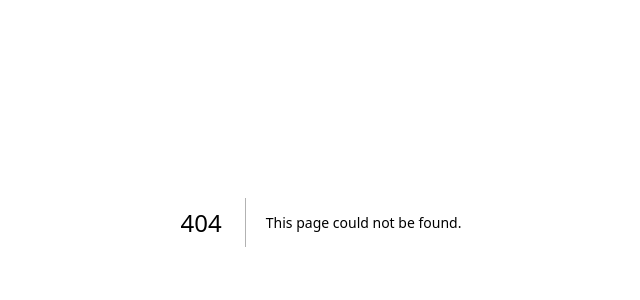
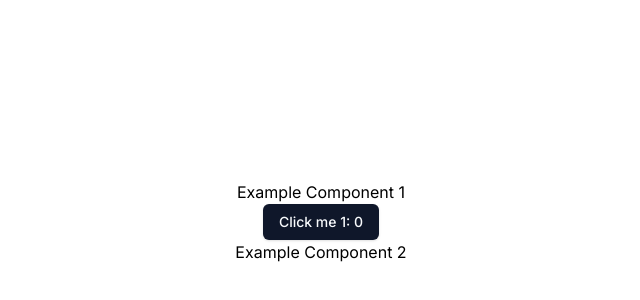
Before and after one commit to iamparmjeetmishra/learnreact, a Next.js app: page /05usecontext2 in a window 1280 px wide. Before the commit this address had no page. Shown: the part 178-478 px from the top of the page, without its empty margins (319-959 px from the left). Built offline with nearby package versions, Linux system fonts and the light colour scheme.

Commit message:
LearnReact->Hooks->Use Context Optimisation

```diff
--- /dev/null
+++ b/src/app/(hooks)/05usecontext2/contexts/count-context.jsx
@@ -0,0 +1,16 @@
+import React from "react";
+import { createContext, useState } from "react";
+
+export const CountContext = createContext(null)
+
+export default function CountContextProvider({
+   children,
+}) {
+   const [count, setCount] = useState(0)
+
+   return (
+      <CountContext.Provider value={{count, setCount}}>
+         {children}
+      </CountContext.Provider>
+   )
+}
--- /dev/null
+++ b/src/app/(hooks)/05usecontext2/page.jsx
@@ -0,0 +1,32 @@
+'use client'
+import { Button } from "@/components/ui/button"
+import { useContext } from "react"
+import CountContextProvider, { CountContext } from "./contexts/count-context"
+
+
+export default function App() {
+   return (
+      <main className="flex flex-col justify-center items-center h-screen">
+         <CountContextProvider>
+            <Component1 />
+            <Component2 />
+         </CountContextProvider>
+      </main>
+   )
+}
+
+export function Component1() {
+   const { count, setCount } = useContext(CountContext)
+   console.log('from 1')
+   return (
+      <>
+         <div>Example Component 1</div>
+         <Button onClick={() => setCount(count + 1)}>Click me 1: {count}</Button>
+      </>
+   )
+}
+
+export function Component2() {
+   console.log('from 2')
+   return <div>Example Component 2</div>
+}
--- a/tsconfig.json
+++ b/tsconfig.json
@@ -22,6 +22,6 @@
       "@/public/*": ["./public/*"]
     }
   },
-  "include": ["next-env.d.ts", "**/*.ts", "**/*.tsx", ".next/types/**/*.ts"],
+  "include": ["next-env.d.ts", "**/*.ts", "**/*.tsx", ".next/types/**/*.ts", "src/app/(hooks)/05usecontext2/page.jsx", "src/app/(hooks)/05usecontext2/contexts/count-context.jsx"],
   "exclude": ["node_modules"]
 }
```
Also changed, not shown: 1 other file (tests, documents, lock files or other folders).
